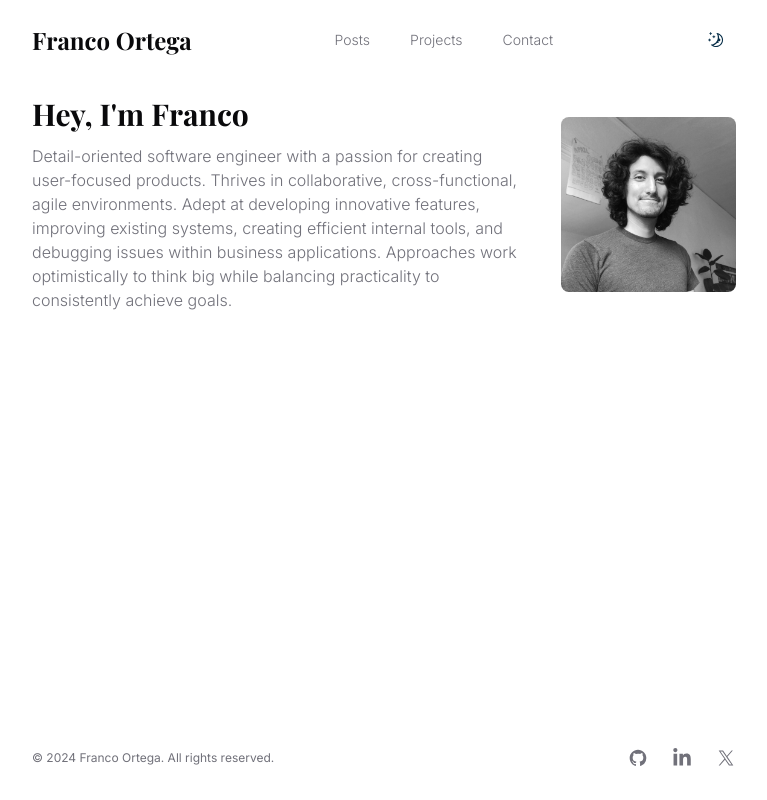
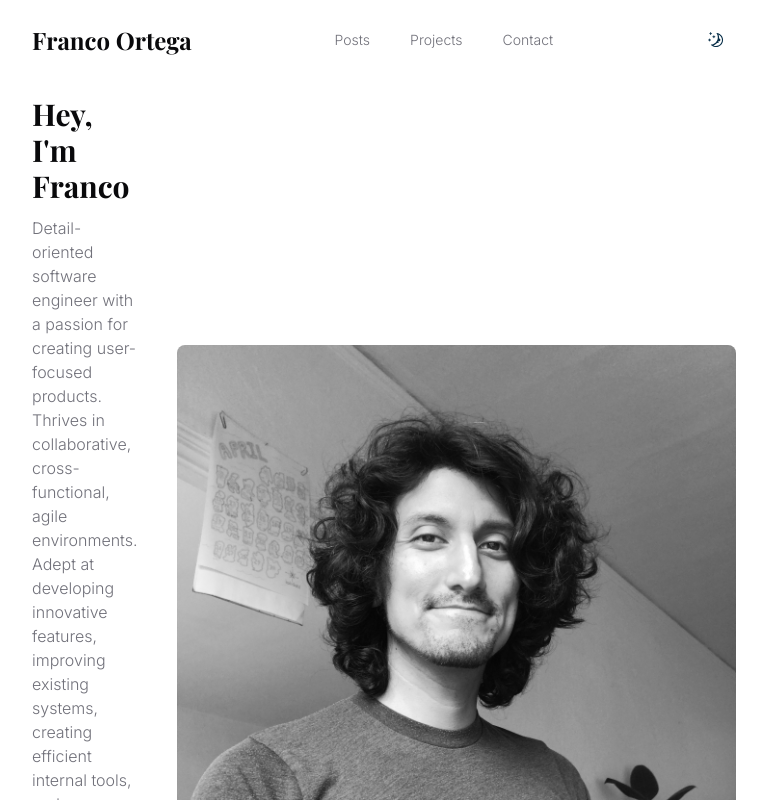
Before and after one commit to franco-ortega/portfolio-wds-hamed, a Next.js app: page / in a window 1280 px wide. Shown: the top 800 px of the page, without its empty margins (256-1023 px from the left). Built offline with nearby package versions, Linux system fonts and the light colour scheme; a web font is replaced by a local one.

Commit message:
use native img tag instead of Image from Next

```diff
--- a/components/ui/intro.tsx
+++ b/components/ui/intro.tsx
@@ -30,14 +30,19 @@ export default function Intro({}: Props) {
         </p>
       </div>
       <div className={styles.imgContainer}>
-        <Image
+        <img
+          className={styles.img}
+          src={'/images/intro/franco.jpg'}
+          alt={'Franco Ortega'}
+        />
+        {/* <Image
           className={styles.img}
           src={'/images/intro/franco.jpg'}
           alt={'Franco Ortega'}
           width={175}
           height={175}
           priority
-        />
+        /> */}
       </div>
     </section>
   )
```
